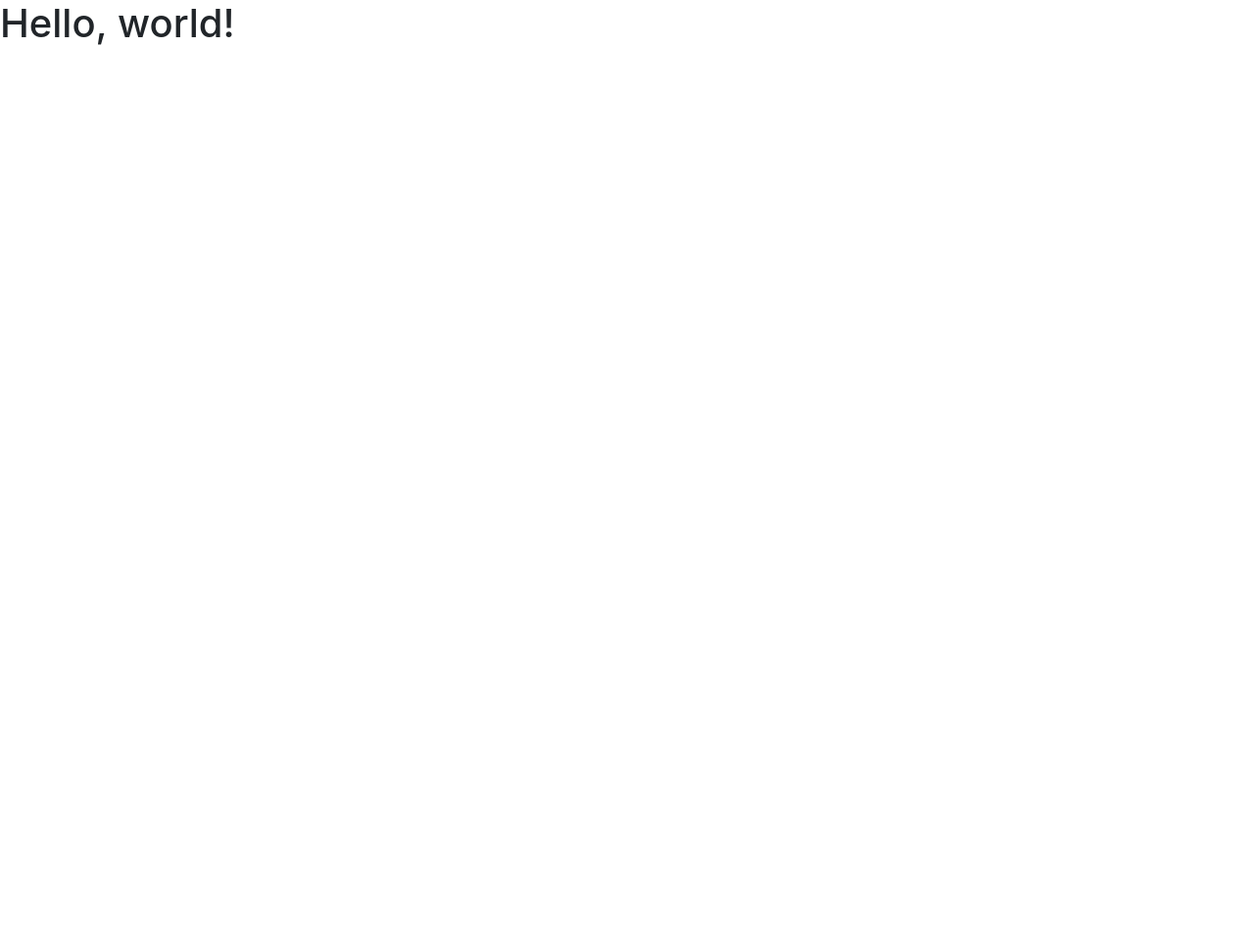
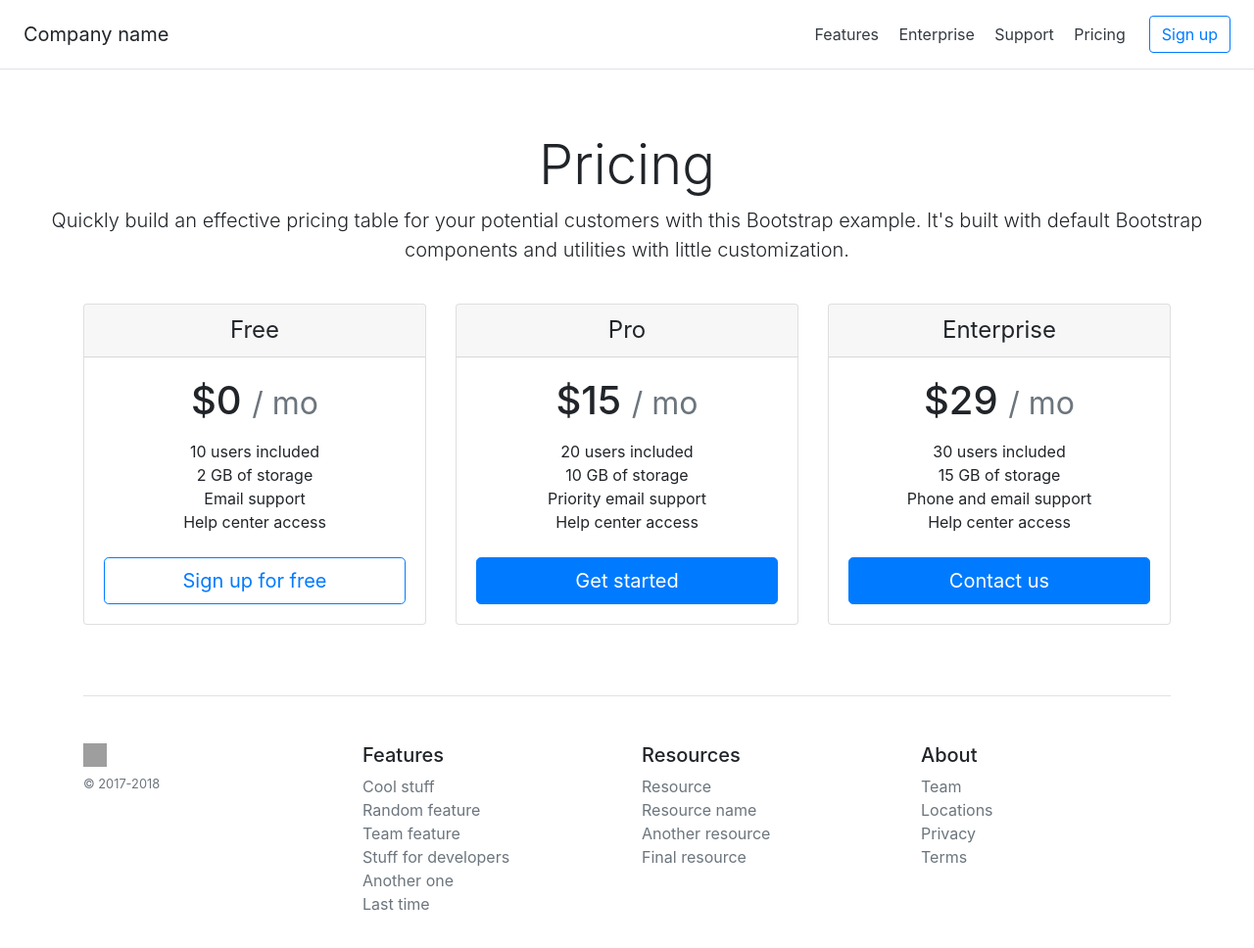
Before and after one commit to ihahachi/TemplateSiteONEDD, a plain HTML site: page index.html in a window 1280 px wide. Shown: the whole page at 98% size. Before the commit the page ends 800 px from the top, so only its background shows below. Drawn offline with Linux system fonts and the light colour scheme; grey boxes are pictures that could not be loaded.

Commit message:
Premiere Page Accueil

```diff
--- a/index.html
+++ b/index.html
@@ -11,7 +11,111 @@
     <title>Hello, world!</title>
   </head>
   <body>
-    <h1>Hello, world!</h1>
+
+    <div class="d-flex flex-column flex-md-row align-items-center p-3 px-md-4 mb-3 bg-white border-bottom box-shadow">
+        <h5 class="my-0 mr-md-auto font-weight-normal">Company name</h5>
+        <nav class="my-2 my-md-0 mr-md-3">
+          <a class="p-2 text-dark" href="#">Features</a>
+          <a class="p-2 text-dark" href="#">Enterprise</a>
+          <a class="p-2 text-dark" href="#">Support</a>
+          <a class="p-2 text-dark" href="#">Pricing</a>
+        </nav>
+        <a class="btn btn-outline-primary" href="#">Sign up</a>
+      </div>
+
+      <div class="pricing-header px-3 py-3 pt-md-5 pb-md-4 mx-auto text-center">
+        <h1 class="display-4">Pricing</h1>
+        <p class="lead">Quickly build an effective pricing table for your potential customers with this Bootstrap example. It's built with default Bootstrap components and utilities with little customization.</p>
+      </div>
+
+      <div class="container">
+        <div class="card-deck mb-3 text-center">
+          <div class="card mb-4 box-shadow">
+            <div class="card-header">
+              <h4 class="my-0 font-weight-normal">Free</h4>
+            </div>
+            <div class="card-body">
+              <h1 class="card-title pricing-card-title">$0 <small class="text-muted">/ mo</small></h1>
+              <ul class="list-unstyled mt-3 mb-4">
+                <li>10 users included</li>
+                <li>2 GB of storage</li>
+                <li>Email support</li>
+                <li>Help center access</li>
+              </ul>
+              <button type="button" class="btn btn-lg btn-block btn-outline-primary">Sign up for free</button>
+            </div>
+          </div>
+          <div class="card mb-4 box-shadow">
+            <div class="card-header">
+              <h4 class="my-0 font-weight-normal">Pro</h4>
+            </div>
+            <div class="card-body">
+              <h1 class="card-title pricing-card-title">$15 <small class="text-muted">/ mo</small></h1>
+              <ul class="list-unstyled mt-3 mb-4">
+                <li>20 users included</li>
+                <li>10 GB of storage</li>
+                <li>Priority email support</li>
+                <li>Help center access</li>
+              </ul>
+              <button type="button" class="btn btn-lg btn-block btn-primary">Get started</button>
+            </div>
+          </div>
+          <div class="card mb-4 box-shadow">
+            <div class="card-header">
+              <h4 class="my-0 font-weight-normal">Enterprise</h4>
+            </div>
+            <div class="card-body">
+              <h1 class="card-title pricing-card-title">$29 <small class="text-muted">/ mo</small></h1>
+              <ul class="list-unstyled mt-3 mb-4">
+                <li>30 users included</li>
+                <li>15 GB of storage</li>
+                <li>Phone and email support</li>
+                <li>Help center access</li>
+              </ul>
+              <button type="button" class="btn btn-lg btn-block btn-primary">Contact us</button>
+            </div>
+          </div>
+        </div>
+
+        <footer class="pt-4 my-md-5 pt-md-5 border-top">
+          <div class="row">
+            <div class="col-12 col-md">
+              <img class="mb-2" src="https://getbootstrap.com/assets/brand/bootstrap-solid.svg" alt="" width="24" height="24">
+              <small class="d-block mb-3 text-muted">&copy; 2017-2018</small>
+            </div>
+            <div class="col-6 col-md">
+              <h5>Features</h5>
+              <ul class="list-unstyled text-small">
+                <li><a class="text-muted" href="#">Cool stuff</a></li>
+                <li><a class="text-muted" href="#">Random feature</a></li>
+                <li><a class="text-muted" href="#">Team feature</a></li>
+                <li><a class="text-muted" href="#">Stuff for developers</a></li>
+                <li><a class="text-muted" href="#">Another one</a></li>
+                <li><a class="text-muted" href="#">Last time</a></li>
+              </ul>
+            </div>
+            <div class="col-6 col-md">
+              <h5>Resources</h5>
+              <ul class="list-unstyled text-small">
+                <li><a class="text-muted" href="#">Resource</a></li>
+                <li><a class="text-muted" href="#">Resource name</a></li>
+                <li><a class="text-muted" href="#">Another resource</a></li>
+                <li><a class="text-muted" href="#">Final resource</a></li>
+              </ul>
+            </div>
+            <div class="col-6 col-md">
+              <h5>About</h5>
+              <ul class="list-unstyled text-small">
+                <li><a class="text-muted" href="#">Team</a></li>
+                <li><a class="text-muted" href="#">Locations</a></li>
+                <li><a class="text-muted" href="#">Privacy</a></li>
+                <li><a class="text-muted" href="#">Terms</a></li>
+              </ul>
+            </div>
+          </div>
+        </footer>
+      </div>
+
 
     <!-- Optional JavaScript -->
     <!-- jQuery first, then Popper.js, then Bootstrap JS -->
```
